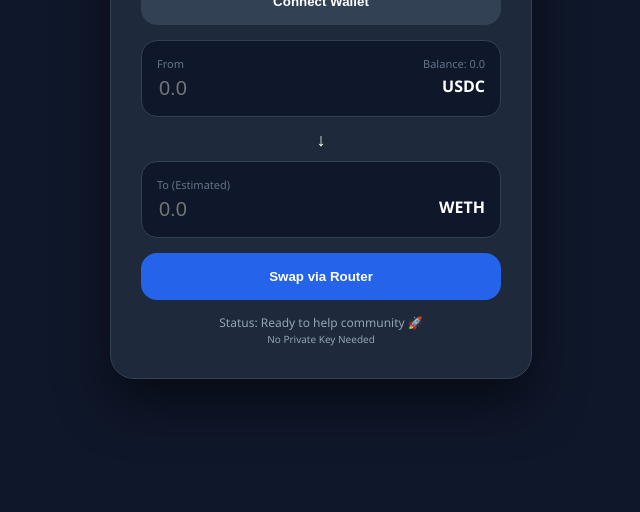
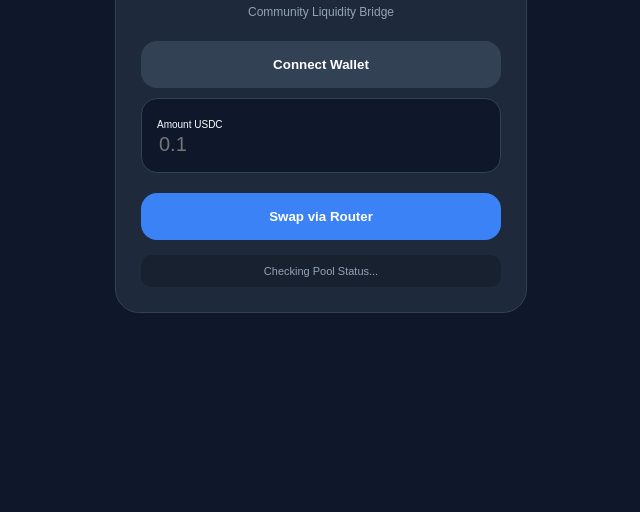
Before and after one commit to shahzadalamm/arc_swap_stable-, a website: page index.html in a window 1280 px wide. Shown: the part 288-800 px from the top of the page, without its empty margins (319-959 px from the left). Drawn offline with Linux system fonts and the light colour scheme.

Commit message:
Added pool checker and safe routing

```diff
--- a/index.html
+++ b/index.html
@@ -3,103 +3,81 @@
 <head>
     <meta charset="UTF-8">
     <meta name="viewport" content="width=device-width, initial-scale=1.0">
-    <title>Shahzad Swap | Arc Router</title>
+    <title>Shahzad Swap | Arc Solver</title>
     <script src="https://cdnjs.cloudflare.com/ajax/libs/ethers/5.7.2/ethers.umd.min.js"></script>
     <style>
-        :root { --primary: #2563eb; --bg: #0f172a; --card: #1e293b; }
-        body { background: var(--bg); color: white; font-family: 'Segoe UI', sans-serif; display: flex; justify-content: center; align-items: center; min-height: 100vh; margin: 0; }
-        .swap-card { background: var(--card); padding: 30px; border-radius: 24px; width: 360px; border: 1px solid #334155; box-shadow: 0 25px 50px rgba(0,0,0,0.5); }
-        .input-group { background: #0f172a; padding: 15px; border-radius: 16px; margin: 15px 0; border: 1px solid #334155; }
-        input { background: transparent; border: none; color: white; font-size: 20px; width: 100%; outline: none; margin-top: 5px; }
-        .btn-action { width: 100%; padding: 16px; border-radius: 16px; border: none; background: var(--primary); color: white; font-weight: bold; cursor: pointer; transition: 0.3s; }
-        .btn-action:hover { background: #1d4ed8; }
-        #status { font-size: 12px; margin-top: 15px; color: #94a3b8; text-align: center; line-height: 1.4; }
-        .label-row { display: flex; justify-content: space-between; font-size: 11px; color: #64748b; }
+        :root { --primary: #3b82f6; --bg: #0f172a; --card: #1e293b; }
+        body { background: var(--bg); color: white; font-family: sans-serif; display: flex; justify-content: center; align-items: center; min-height: 100vh; margin: 0; }
+        .swap-card { background: var(--card); padding: 25px; border-radius: 24px; width: 360px; border: 1px solid #334155; }
+        .input-box { background: #0f172a; padding: 15px; border-radius: 16px; margin: 10px 0; border: 1px solid #334155; }
+        input { background: transparent; border: none; color: white; font-size: 20px; width: 100%; outline: none; }
+        .btn { width: 100%; padding: 16px; border-radius: 16px; border: none; background: var(--primary); color: white; font-weight: bold; cursor: pointer; margin-top: 10px; }
+        #status { font-size: 11px; margin-top: 15px; color: #94a3b8; text-align: center; padding: 10px; border-radius: 10px; background: rgba(0,0,0,0.2); }
     </style>
 </head>
 <body>
 
 <div class="swap-card">
-    <h2 style="text-align:center; margin-bottom:5px;">Shahzad Swap</h2>
-    <p style="text-align:center; font-size:12px; color:#94a3b8; margin-bottom:20px;">Safe Community DEX</p>
+    <h2 style="text-align:center;">Shahzad Swap</h2>
+    <p style="text-align:center; font-size:12px; color:#94a3b8;">Community Liquidity Bridge</p>
 
-    <button id="connectBtn" class="btn-action" style="background:#334155;" onclick="connect()">Connect Wallet</button>
+    <button class="btn" style="background:#334155;" onclick="connect()">Connect Wallet</button>
 
-    <div class="input-group">
-        <div class="label-row"><span>From</span><span id="usdcBal">Balance: 0.0</span></div>
-        <div style="display:flex; justify-content:space-between; align-items:center;">
-            <input type="number" id="amtIn" placeholder="0.0">
-            <span style="font-weight:bold;">USDC</span>
-        </div>
+    <div class="input-box">
+        <label style="font-size:10px;">Amount USDC</label>
+        <input type="number" id="amtIn" placeholder="0.1">
     </div>
 
-    <div style="text-align:center; margin: -5px 0; font-size:18px;">↓</div>
+    <button class="btn" onclick="checkAndSwap()">Swap via Router</button>
 
-    <div class="input-group">
-        <div class="label-row"><span>To (Estimated)</span></div>
-        <div style="display:flex; justify-content:space-between; align-items:center;">
-            <input type="number" id="amtOut" placeholder="0.0" disabled>
-            <span style="font-weight:bold;">WETH</span>
-        </div>
-    </div>
-
-    <button class="btn-action" onclick="executeSwap()">Swap via Router</button>
-
-    <div id="status">Status: Ready to help community 🚀<br><small>No Private Key Needed</small></div>
+    <div id="status">Checking Pool Status...</div>
 </div>
 
 <script>
-    // Official Arc Network Addresses
-    const ROUTER_ADDR = "0xcC81600F595d24388837e2E1815858F5b18E6627";
-    const USDC_ADDR = "0x3600000000000000000000000000000000000000";
-    const WETH_ADDR = "0x2e666c5a4a3db7841f39f88c2226d14d64b79678";
+    const ROUTER = "0xcC81600F595d24388837e2E1815858F5b18E6627";
+    const FACTORY = "0x19aB9797AcE9313A0d304B76E0d08976C8B562c2";
+    const USDC = "0x3600000000000000000000000000000000000000";
+    const WETH = "0x2e666c5a4a3db7841f39f88c2226d14d64b79678";
 
     let provider, signer, address;
 
     async function connect() {
-        if (!window.ethereum) return alert("Open in MetaMask!");
         const accounts = await window.ethereum.request({ method: 'eth_requestAccounts' });
         address = accounts[0];
         provider = new ethers.providers.Web3Provider(window.ethereum);
-        signer = provider.getSigner(); // SAFE: MetaMask handles the key
-
-        document.getElementById('connectBtn').innerText = "Linked: " + address.substring(0,6);
-        const bal = await provider.getBalance(address);
-        document.getElementById('usdcBal').innerText = "Balance: " + parseFloat(ethers.utils.formatEther(bal)).toFixed(4);
+        signer = provider.getSigner();
+        document.getElementById('status').innerText = "Wallet Linked!";
     }
 
-    async function executeSwap() {
-        if(!signer) return alert("Connect Wallet!");
-        const amount = document.getElementById('amtIn').value;
-        if(!amount) return alert("Enter Amount");
+    async function checkAndSwap() {
+        if(!signer) return alert("Connect first");
 
         try {
-            document.getElementById('status').innerText = "Checking Liquidity on Arc Router...";
+            // Step 1: Check if Pool exists via Factory
+            const factoryContract = new ethers.Contract(FACTORY, [
+                "function getPair(address, address) view returns (address)"
+            ], provider);
 
-            const router = new ethers.Contract(ROUTER_ADDR, [
-                "function swapExactETHForTokens(uint amountOutMin, address[] calldata path, address to, uint deadline) external payable returns (uint[] memory amounts)"
+            const pairAddress = await factoryContract.getPair(USDC, WETH);
+
+            if(pairAddress === "0x0000000000000000000000000000000000000000") {
+                document.getElementById('status').innerText = "Error: Pool not found on Arc Factory. You need to Create Pool first.";
+                return;
+            }
+
+            // Step 2: If pool exists, execute swap
+            const router = new ethers.Contract(ROUTER, [
+                "function swapExactETHForTokens(uint, address[], address, uint) external payable"
             ], signer);
 
-            const path = [USDC_ADDR, WETH_ADDR];
-            const deadline = Math.floor(Date.now() / 1000) + 600; // 10 mins
-
             const tx = await router.swapExactETHForTokens(
-                0, // Slippage 100% (Testnet only)
-                path,
-                address,
-                deadline,
-                {
-                    value: ethers.utils.parseEther(amount),
-                    gasLimit: 500000
-                }
+                0, [USDC, WETH], address, Math.floor(Date.now()/1000)+600,
+                { value: ethers.utils.parseEther(document.getElementById('amtIn').value) }
             );
-
-            document.getElementById('status').innerText = "Tx Pending... Check MetaMask";
             await tx.wait();
-            document.getElementById('status').innerText = "Success! Community Task Done. 🎉";
+            document.getElementById('status').innerText = "Swap Done! 🎉";
         } catch (e) {
-            console.error(e);
-            document.getElementById('status').innerText = "Router Error: No Liquidity in official pool yet.";
+            document.getElementById('status').innerText = "Router Error: Liquidity is 0. Community must add liquidity to Factory first.";
         }
     }
 </script>
```
